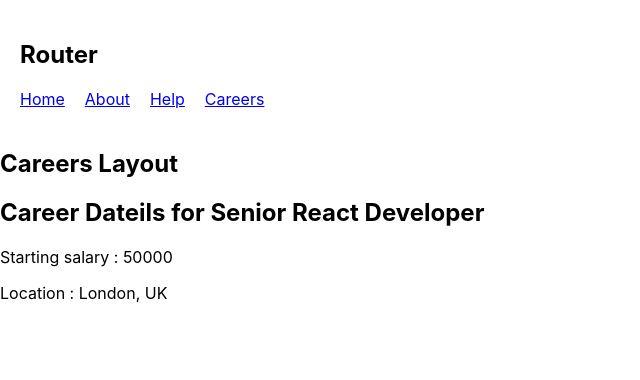
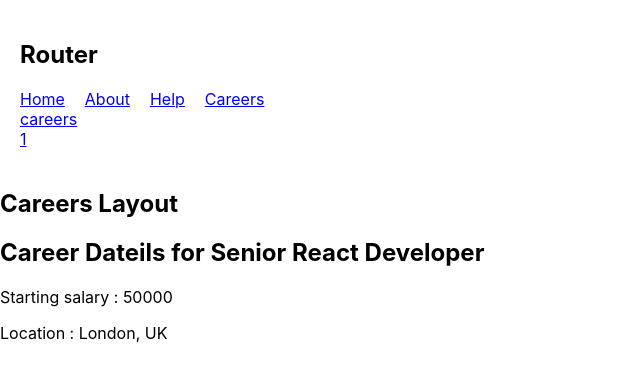
Before and after one commit to ramanath-naik/responsive_design, a React (Create React App) app in the folder responsive-app/: page /careers/1 in a window 1280 px wide. Shown: the top 380 px of the page, without its empty margins (0-640 px from the left). Built offline with nearby package versions, Linux system fonts and the light colour scheme; data requests are answered from the project's data file.

Commit message:
making breadcrumbs

```diff
--- /dev/null
+++ b/responsive-app/src/components/Breadcrumbs.js
@@ -0,0 +1,29 @@
+import { useLocation } from "react-router-dom"
+import { Link } from "react-router-dom";
+
+
+export default function Breadcrumbs() {
+    const location = useLocation();
+    // console.log("location",location);
+
+    let currentLink = ''
+
+    const crumbs = location.pathname.split('/')
+        .filter(crumb => crumb !== '')
+        .map(crumb => {
+            currentLink =+ `/${crumb}`
+
+            return (
+                <div className="crumb" key={crumb}>
+                    <Link to={currentLink}> {crumb} </Link>
+                </div>
+            )
+        })
+
+  return (
+    <div>
+        {crumbs}
+
+    </div>
+  )
+}
--- a/responsive-app/src/layouts/RootLayout.js
+++ b/responsive-app/src/layouts/RootLayout.js
@@ -1,5 +1,6 @@
 import React from 'react';
 import { NavLink, Outlet } from 'react-router-dom';
+import Breadcrumbs from '../components/Breadcrumbs';
 
 export default function RootLayout() {
   return (
@@ -12,6 +13,7 @@
                 <NavLink to="/help" style={{paddingLeft:'20px'}}>Help</NavLink>
                 <NavLink to="/careers" style={{paddingLeft:'20px'}}>Careers</NavLink>
             </nav>
+            <Breadcrumbs/>
         </header>
         <main>
             <Outlet/>
```
